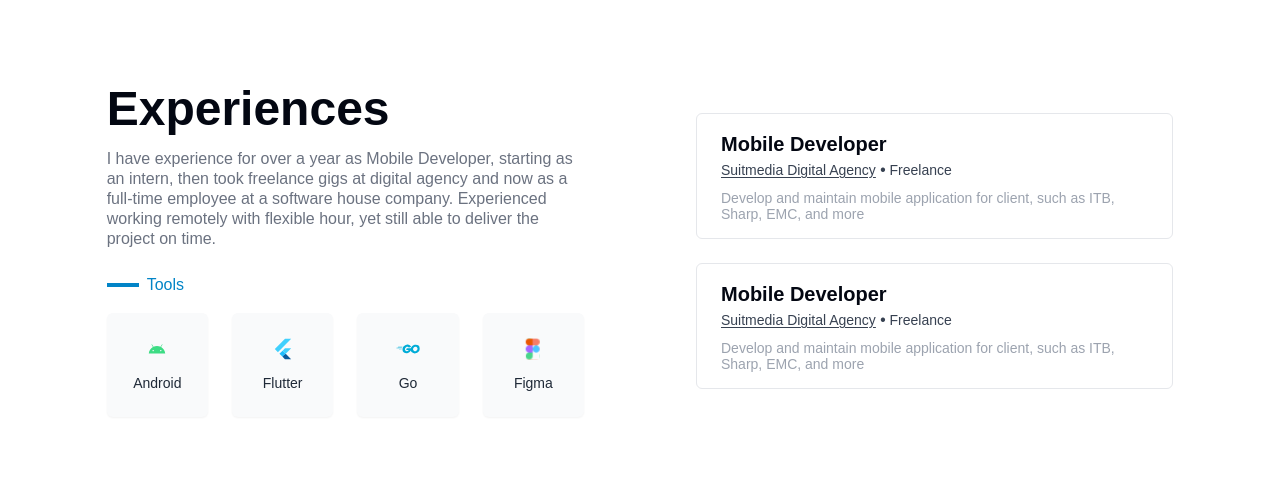
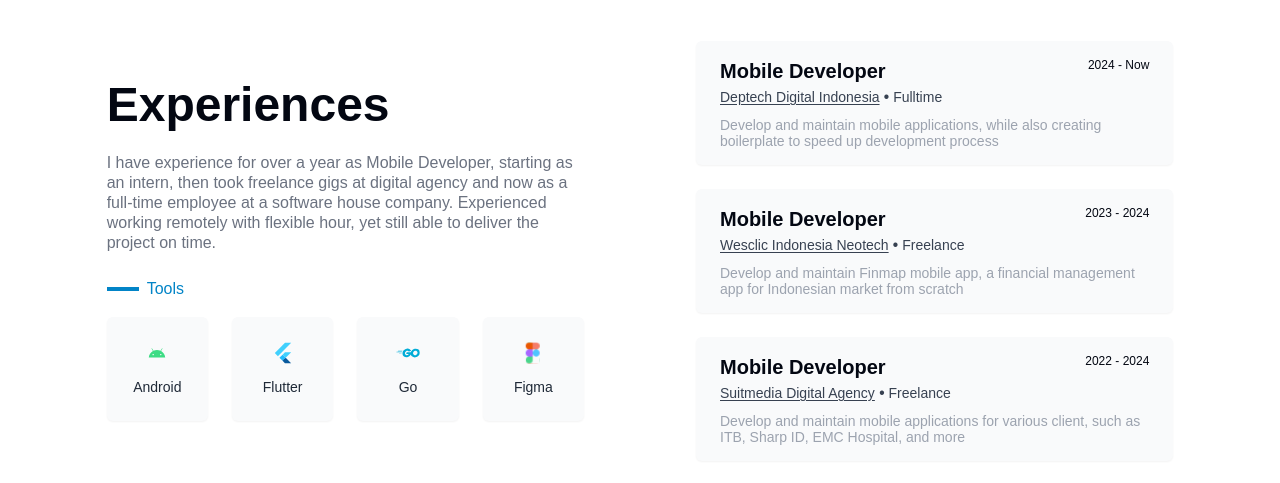
Before and after one commit to homindolentrahar/homindolentrahar, a Vue app: page / in a window 1280 px wide. Shown: the part 829-1312 px from the top of the page. Built offline with nearby package versions, Linux system fonts and the light colour scheme.

Commit message:
Fixing Experience section

```diff
--- a/src/home/HomeExperienceSection.vue
+++ b/src/home/HomeExperienceSection.vue
@@ -6,45 +6,58 @@ import WorkExperienceItem, {
 
 const tools: Array<ToolsData> = [
   {
-    icon: "/public/android.svg",
+    icon: "/android.svg",
     title: "Android",
   },
   {
-    icon: "/public/flutter.svg",
+    icon: "/flutter.svg",
     title: "Flutter",
   },
   {
-    icon: "/public/go.svg",
+    icon: "/go.svg",
     title: "Go",
   },
   {
-    icon: "/public/figma.svg",
+    icon: "/figma.svg",
     title: "Figma",
   },
 ];
 const experiences: Array<WorkExperienceItemProps> = [
   {
     title: "Mobile Developer",
-    company: "Suitmedia Digital Agency",
-    companyUrl: "google.com",
+    company: "Wesclic Indonesia Neotech",
+    companyUrl: "https://wesclic.com/",
     type: "Freelance",
     description:
-      "Develop and maintain mobile application for client, such as ITB, Sharp, EMC, and more",
+      "Develop and maintain Finmap mobile app, a financial management app for Indonesian market from scratch",
+    startYear: 2023,
+    endYear: 2024,
   },
   {
     title: "Mobile Developer",
     company: "Suitmedia Digital Agency",
-    companyUrl: "google.com",
+    companyUrl: "https://suitmedia.com/",
     type: "Freelance",
     description:
-      "Develop and maintain mobile application for client, such as ITB, Sharp, EMC, and more",
+      "Develop and maintain mobile applications for various client, such as ITB, Sharp ID, EMC Hospital, and more",
+    startYear: 2022,
+    endYear: 2024,
+  },
+  {
+    title: "Mobile Developer",
+    company: "Deptech Digital Indonesia",
+    companyUrl: "https://deptechdigital.com/",
+    type: "Fulltime",
+    description:
+      "Develop and maintain mobile applications, while also creating boilerplate to speed up development process",
+    startYear: 2024,
   },
 ];
 </script>
 
 <template>
   <section
-    class="flex justify-center items-center w-full h-[720px] bg-white dark:bg-gray-950"
+    class="flex justify-center items-center w-full py-20 lg:h-[720px] bg-white dark:bg-gray-950"
   >
     <div
       class="flex flex-col md:flex-row items-center w-10/12 gap-16 md:gap-28 mx-auto"
@@ -54,7 +67,7 @@ const experiences: Array<WorkExperienceItemProps> = [
           Experiences
         </h1>
         <p
-          class="text-sm md:text-[16px] text-gray-500 dark:text-gray-400 text-start mt-2 lg:mt-4 self-start"
+          class="text-sm md:text-[16px] text-gray-500 dark:text-gray-400 text-start mt-4 lg:mt-6 self-start"
         >
           I have experience for over a year as Mobile Developer, starting as an
           intern, then took freelance gigs at digital agency and now as a
@@ -83,7 +96,7 @@ const experiences: Array<WorkExperienceItemProps> = [
       </div>
       <div class="flex flex-col gap-4 md:gap-6 md:flex-grow w-full">
         <WorkExperienceItem
-          v-for="exp in experiences"
+          v-for="exp in experiences.sort((a, b) => b.startYear - a.startYear)"
           :key="exp.title"
           v-bind="exp"
         />
--- a/src/home/HomeMainSection.vue
+++ b/src/home/HomeMainSection.vue
@@ -8,10 +8,10 @@ import { Button } from "@/components/ui/button";
   >
     <div class="flex flex-col items-center w-10/12 md:w-8/12 xl:w-6/12 mx-auto">
       <span
-        class="mb-3 lg:mb-6 pb-1 border-b-[2.5px] border-teal-600 dark:border-teal-500 self-start"
+        class="mb-3 lg:mb-6 pb-1 border-b-[2.5px] border-blue-600 dark:border-blue-500 self-start"
       >
         <h5
-          class="text-sm md:text-[16px] font-semibold text-teal-600 dark:text-teal-500"
+          class="text-sm md:text-[16px] font-semibold text-blue-600 dark:text-blue-500"
         >
           Available for Work
         </h5>
--- a/src/home/components/WorkExperienceItem.vue
+++ b/src/home/components/WorkExperienceItem.vue
@@ -5,6 +5,8 @@ export interface WorkExperienceItemProps {
   companyUrl: string;
   type: string;
   description: string;
+  startYear: number;
+  endYear?: number;
 }
 
 defineProps<WorkExperienceItemProps>();
@@ -12,28 +14,40 @@ defineProps<WorkExperienceItemProps>();
 
 <template>
   <div
-    class="flex flex-row px-6 py-4 rounded-md border border-gray-200 dark:border-gray-800 transition-all duration-300 ease-in-out"
+    class="flex flex-col px-6 py-4 rounded-md bg-gray-50 dark:bg-gray-900 shadow-sm dark:shadow-none transition-all duration-300 ease-in-out"
   >
-    <div class="flex-grow">
+    <div class="flex flex-row">
+      <div class="flex flex-col flex-grow">
         <h1 class="text-xl font-bold text-gray-950 dark:text-white">
-        Mobile Developer
+          {{ title }}
         </h1>
         <span class="flex flex-row items-center gap-1">
           <a
-          href="google.com"
+            :href="companyUrl"
             class="text-sm font-medium underline underline-offset-2 text-gray-700 dark:text-gray-400 hover:text-blue-600 dark:hover:text-blue-500"
+            >{{ company }}</a
           >
-          Suitmedia Digital Agency
-        </a>
           <i class="text-gray-700 dark:text-gray-400">•</i>
           <p class="text-sm font-medium text-gray-700 dark:text-gray-400">
-          Freelance
+            {{ type }}
           </p>
         </span>
+      </div>
+      <span
+        class="flex flex-row text-xs font-medium text-gray-950 dark:text-white"
+      >
+        <p>
+          {{ startYear }}
+        </p>
+        <p>&nbsp;-&nbsp;</p>
+        <p>
+          {{ endYear ?? "Now" }}
+        </p>
+      </span>
+    </div>
+
     <p class="text-sm leading-[16px] text-gray-400 dark:text-gray-500 mt-2">
-        Develop and maintain mobile application for client, such as ITB, Sharp,
-        EMC, and more
+      {{ description }}
     </p>
   </div>
-  </div>
 </template>
```
Lines whose indentation alone changed are shown as unchanged.
